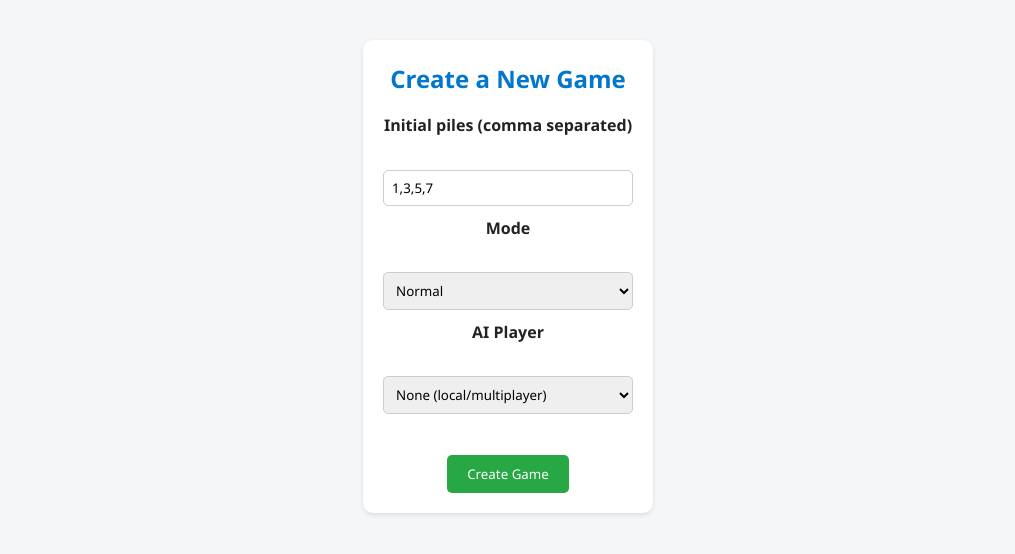
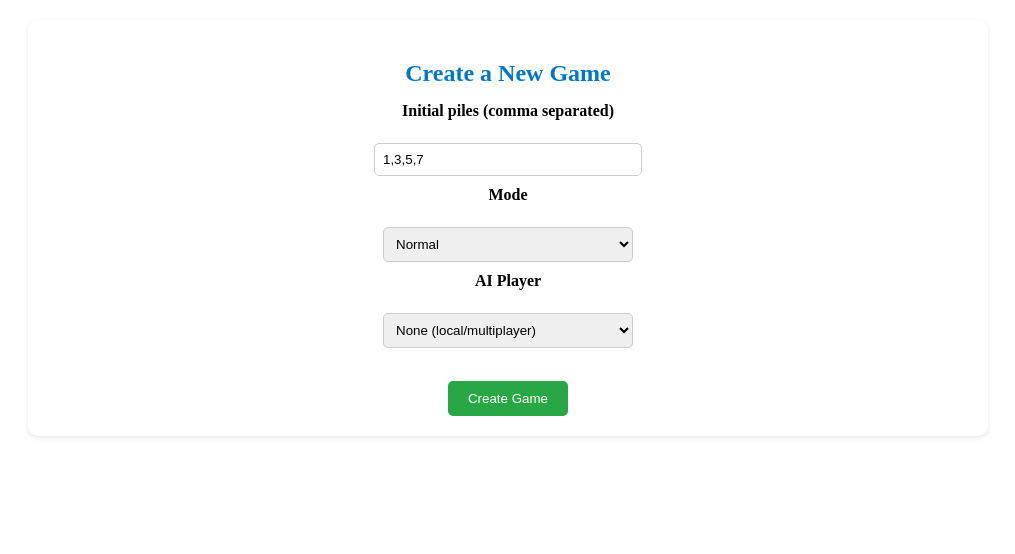
Before and after one commit to wayne540/NIM-GAME-WEB-APP, a React (Create React App) app in the folder frontend /: page / in a window 1280 px wide. Shown: the top 554 px of the page, without its empty margins (132-1147 px from the left). Built offline with nearby package versions, Linux system fonts and the light colour scheme; the HTML template or start-up script is replaced by a standard one.

Commit message:
Update global.css

```diff
--- a/frontend /src/styles/global.css
+++ b/frontend /src/styles/global.css
@@ -1,61 +1,22 @@
-/* Reset some default browser styles */
-* {
-  margin: 0;
-  padding: 0;
-  box-sizing: border-box;
+.app {
+  width: 100%;
+  max-width: 960px;
+  margin: 0 auto;
+  text-align: center;
 }
 
-/* Apply a modern font */
-body {
-  font-family: "Segoe UI", Roboto, Arial, Helvetica, sans-serif;
-  background-color: #f4f6f8;
-  color: #222;
-  line-height: 1.6;
-  -webkit-font-smoothing: antialiased;
-  -moz-osx-font-smoothing: grayscale;
-}
-
-/* Root app container */
-#root {
-  display: flex;
-  flex-direction: column;
-  justify-content: flex-start;
-  align-items: center;
-  min-height: 100vh;
+.game-page {
   padding: 20px;
 }
 
-/* Headings */
-h1, h2, h3 {
-  color: #0077cc;
-  font-weight: 600;
+.back-button {
+  margin-bottom: 12px;
+  background: #f0f0f0;
+  border: 1px solid #ccc;
+  color: #333;
+  font-size: 14px;
 }
 
-/* Buttons (default style) */
-button {
-  font-family: inherit;
-  padding: 8px 16px;
-  border-radius: 5px;
-  border: none;
-  cursor: pointer;
-  transition: background 0.2s ease-in-out;
+.back-button:hover {
+  background: #e0e0e0;
 }
-
-button:disabled {
-  background: #ccc;
-  cursor: not-allowed;
-}
-
-/* Inputs */
-input, select {
-  font-family: inherit;
-  padding: 8px;
-  border-radius: 5px;
-  border: 1px solid #ccc;
-  outline: none;
-  transition: border-color 0.2s;
-}
-
-input:focus, select:focus {
-  border-color: #0077cc;
-}
```
